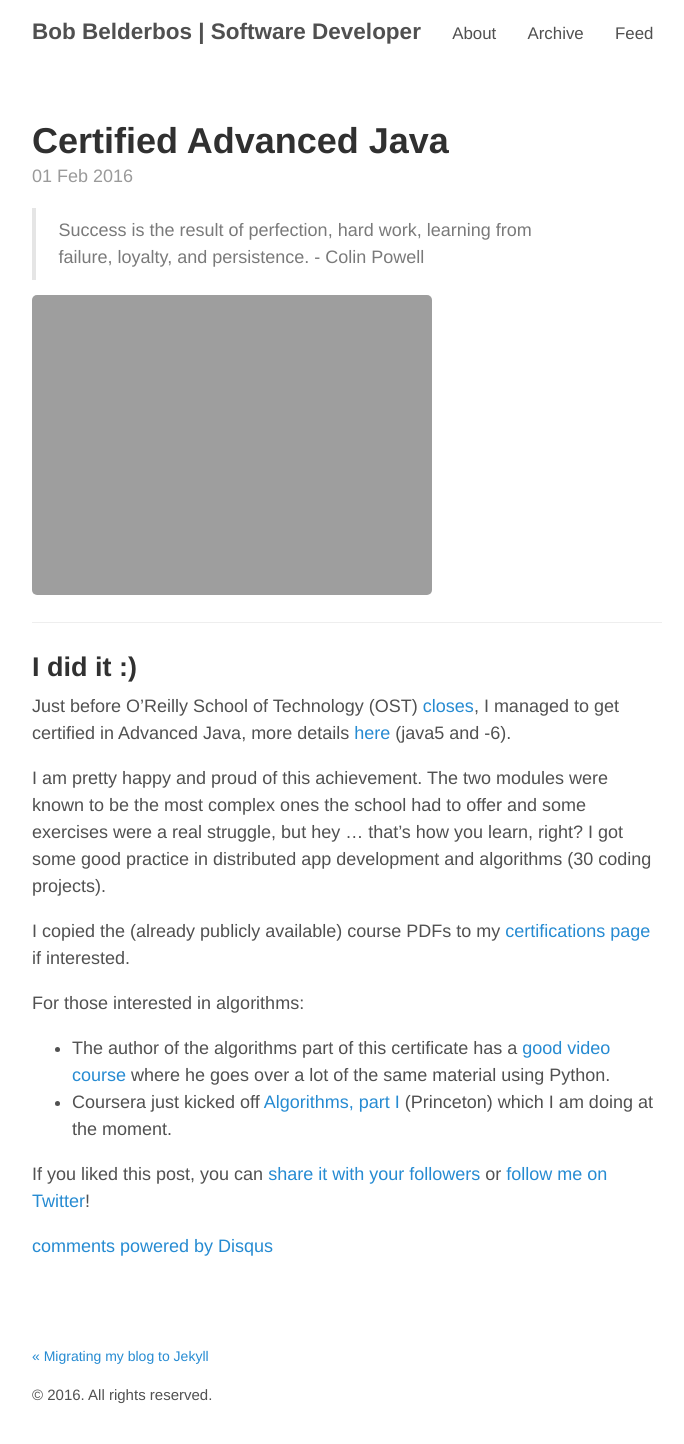
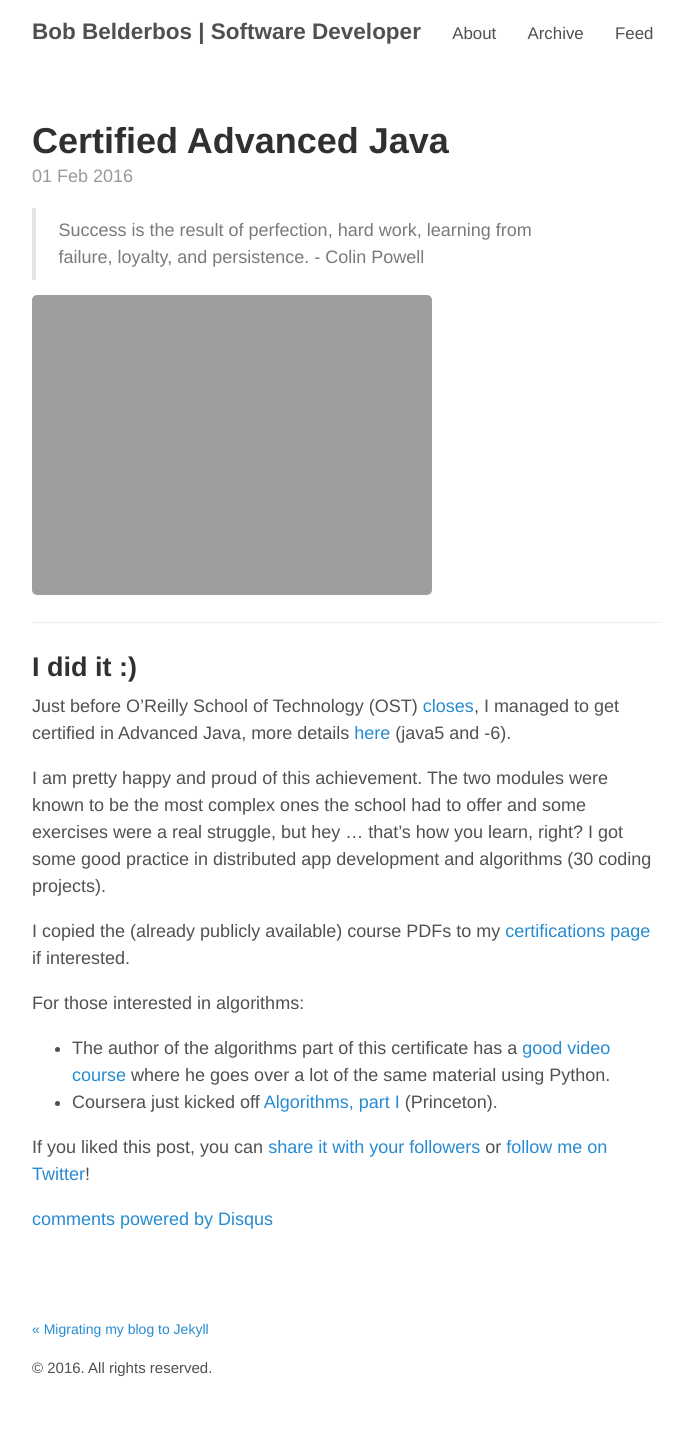
Before and after one commit to bbelderbos/bbelderbos.github.io, a Jekyll site: the page built from _posts/2016-02-01-certified-advanced-java.md, in a window 1280 px wide. Shown: the whole page, without its empty margins (293-977 px from the left). Built offline with Jekyll 4.4.1, drawn with Linux system fonts in a browser that asks for light colours; comment, search, counter and statistics services are not loaded; after the commit the page ends 1417 px from its top, so only the background shows below that.

Commit message:
small adjustment

```diff
--- a/_posts/2016-02-01-certified-advanced-java.md
+++ b/_posts/2016-02-01-certified-advanced-java.md
@@ -21,6 +21,6 @@ I copied the (already publicly available) course PDFs to my [certifications page
 For those interested in algorithms:
 
 * The author of the algorithms part of this certificate has a [good video course](http://shop.oreilly.com/product/110000667.do) where he goes over a lot of the same material using Python.
-* Coursera just kicked off [Algorithms, part I](https://www.coursera.org/course/algs4partI) (Princeton) which I am doing at the moment.
+* Coursera just kicked off [Algorithms, part I](https://www.coursera.org/course/algs4partI) (Princeton).
 
 {% include twitter_plug.html %}
```
